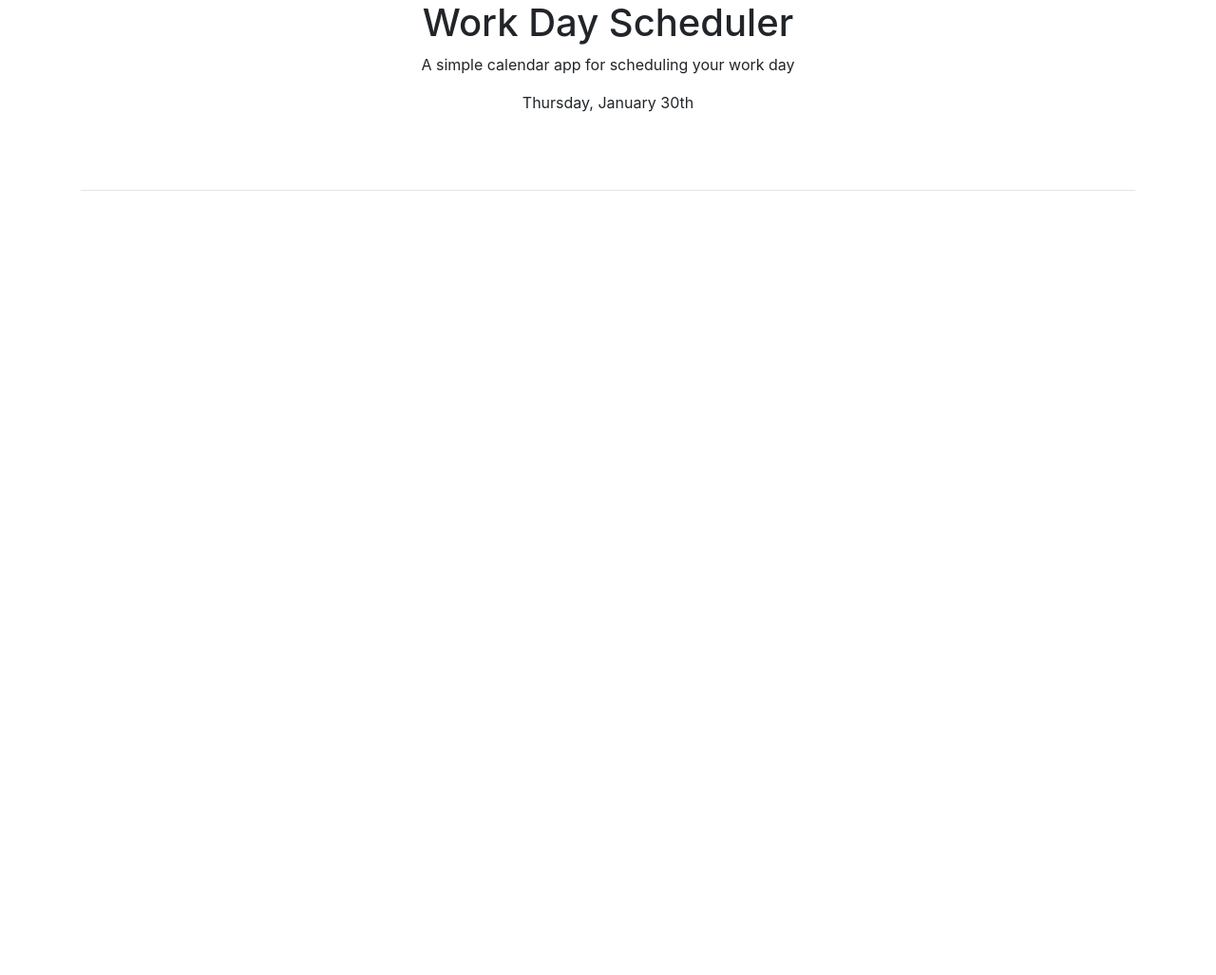
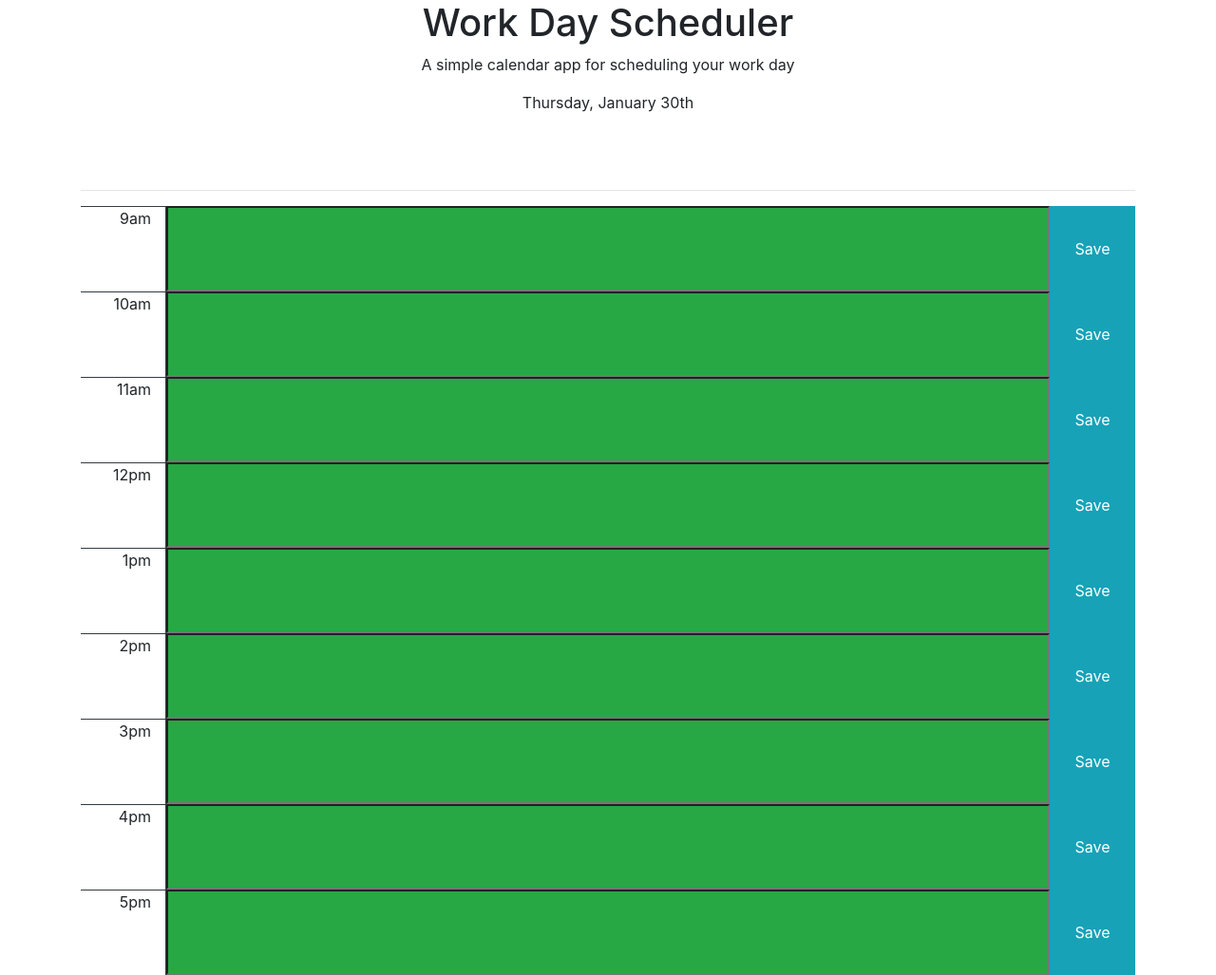
Before and after one commit to DVasquez4155/Day-Planner, a plain HTML site: page index.html in a window 1280 px wide. Shown: the whole page at 95% size. Before the commit the page ends 800 px from the top, so only its background shows below. Drawn offline with nearby package versions, Linux system fonts and the light colour scheme.

Commit message:
Finished assignment

```diff
--- a/index.html
+++ b/index.html
@@ -11,6 +11,17 @@
         integrity="sha384-Vkoo8x4CGsO3+Hhxv8T/Q5PaXtkKtu6ug5TOeNV6gBiFeWPGFN9MuhOf23Q9Ifjh" crossorigin="anonymous">
 
     <title>Day Planner</title>
+    <style>
+        #container {
+            width: 100%;
+        }
+        .row {
+            height: 90px;
+        }
+        .time-container, .btn {
+            width: 90px;
+        }
+    </style>
 </head>
 
 <body>
@@ -21,6 +32,9 @@
         <br>
         <br>
         <hr>
+        <div id='container' class='container'>
+
+        </div>
     </div>
     <script src='https://momentjs.com/downloads/moment.js'></script>
     <!-- jQuery first, then Popper.js, then Bootstrap JS -->
@@ -48,6 +62,77 @@
         var start = 9;
         var hours = 8;
     </script>
+    <script>
+        var values = getValues();
+        function getValues() {
+            var retrievedObject = localStorage.getItem('values');
+            if (retrievedObject == null) {
+                var emptyValues = new Array(9);
+                for (var i = 0; i < emptyValues.length; i++) {
+                    emptyValues[i] = "";
+                }
+                return emptyValues;
+            }
+            return JSON.parse(retrievedObject);
+        }
+        function updateValues(values) {
+            localStorage.setItem('values', JSON.stringify(values));
+        }
+    </script>
+    <script>
+        var maxHours = 9;
+        var currentHour = moment().startOf('day').add(9, 'hours')
+        var container = $('#container');
+        function addHour() {
+            currentHour.add(1, 'hours');
+        }
+        function newRow() {
+            var row;
+            if (true) {
+                row = document.createElement('div');
+                $(row).addClass('row');
+                row = $(row);
+                container.append(row);
+            }
+            var timeContainer = document.createElement('div');
+            $(timeContainer)
+            .addClass('col-auto text-right border-right border-top border-dark time-container')
+            .html(currentHour.format('ha'));
+            row.append(timeContainer);
+            var inputContainer = document.createElement('input');
+            var currentTime = moment();
+            var type = 'bg-secondary'
+            if (currentTime.hour() < currentHour.hour()) {
+                type = 'bg-success'
+            }
+            if (currentTime.hour() > currentHour.hour()) {
+                type = 'bg-danger';
+            }
+            $(inputContainer)
+            .addClass('col')
+            .addClass(type)
+            .attr('id', 'text-' + currentHour.hour())
+            .val(values[currentHour.hour() - 9]);
+            row.append(inputContainer);
+            var button = document.createElement('button');
+            $(button)
+            .addClass('col-auto btn btn-info rounded-0')
+            .html('Save')
+            .attr('value', currentHour.hour())
+            .on('click', function(e) {saveText(e)});
+            row.append(button);
+            addHour();
+        }
+        for (var i = 0; i < maxHours; i++) {
+            newRow();
+        }
+        function saveText(e) {
+            var value = e.target.value;
+            var textBox = $('#text-' + value);
+            values[value - 9] = textBox.val();
+            updateValues(values);
+        }
+    </script>
 </body>
 
 </html>
```
